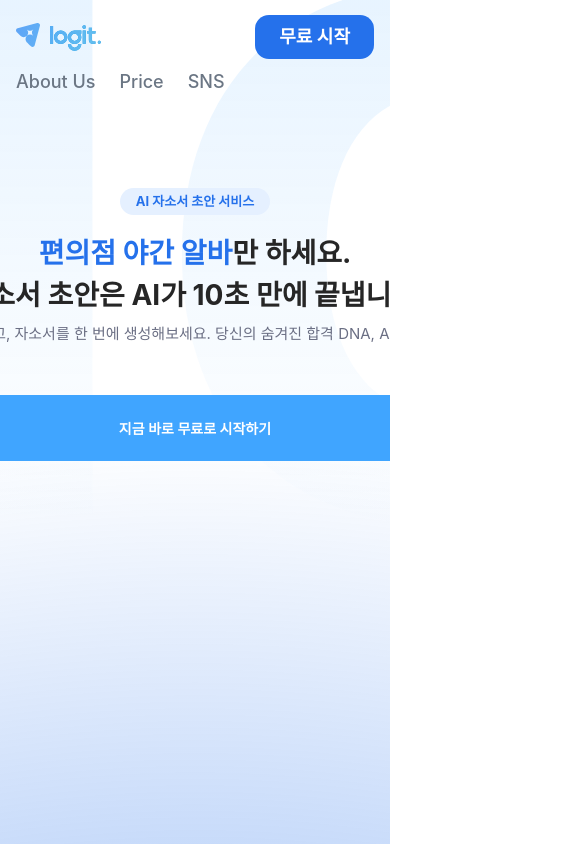
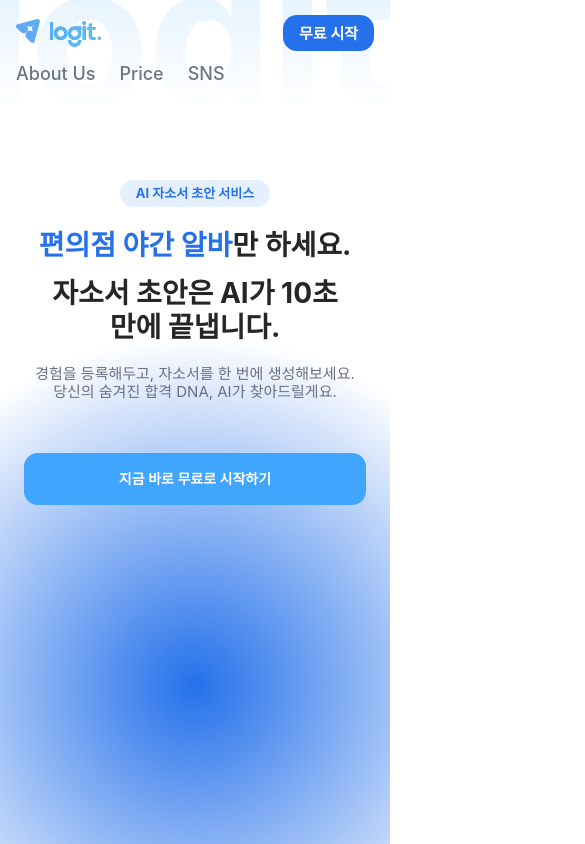
Before and after one commit to Nexters-Logit/logit-landing, a Next.js app: page / in a window 390 px wide. Shown: the top 844 px of the page, 585 px wide, since content can reach past the window. Built offline with nearby package versions, Linux system fonts and the light colour scheme; a web font is replaced by a local one.

Commit message:
feat: Hero/Header 반응형 적용

```diff
--- a/src/app/page.tsx
+++ b/src/app/page.tsx
@@ -11,11 +11,11 @@ export default function Home() {
         <div
           className="absolute left-1/2 -translate-x-1/2 pointer-events-none"
           style={{
-            width: "3273px",
-            height: "3273px",
-            borderRadius: "3273px",
+            width: "clamp(700px, 170vw, 3273px)",
+            height: "clamp(700px, 170vw, 3273px)",
+            borderRadius: "50%",
             background: "radial-gradient(50% 50% at 50% 50%, #2571EB 0%, rgba(216, 231, 255, 0.00) 100%)",
-            top: "429px",
+            top: "clamp(150px, 39.7vh, 429px)",
             zIndex: 0,
           }}
         />
@@ -25,10 +25,10 @@ export default function Home() {
           aria-hidden="true"
           style={{
             position: "absolute",
-            left: "-50px",
-            top: "-222px",
-            width: "1970px",
-            height: "943px",
+            left: "max(-50px, -2.6vw)",
+            top: "max(-222px, -11.6vw)",
+            width: "clamp(375px, 103vw, 1970px)",
+            height: "auto",
             maxWidth: "none",
             pointerEvents: "none",
             zIndex: 0,
@@ -40,7 +40,7 @@ export default function Home() {
       <PainPoint />
       <Features />
       {/* 높이 0 앵커: 다크 섹션 overflow:hidden에 클립되지 않고 경계를 걸치는 요소를 배치 */}
-      <div style={{ position: "relative", height: 0, zIndex: 2 }}>
+      <div className="hidden md:block" style={{ position: "relative", height: 0, zIndex: 2 }}>
         <img
           src="/next-section-mockup.svg"
           alt=""
--- a/src/components/sections/Header.tsx
+++ b/src/components/sections/Header.tsx
@@ -58,7 +58,7 @@ export default function Header() {
           href="https://logit.ai.kr"
           target="_blank"
           rel="noopener noreferrer"
-          className="flex h-[44px] px-6 py-[14px] justify-center items-center gap-[14px] rounded-[14px] bg-primary-200 hover:bg-primary-300 text-white font-semibold text-[18px] leading-[140%] transition-colors duration-200 whitespace-nowrap"
+          className="flex h-[36px] md:h-[44px] px-4 md:px-6 py-2 md:py-[14px] justify-center items-center gap-[14px] rounded-[14px] bg-primary-200 hover:bg-primary-300 text-white font-semibold text-[15px] md:text-[18px] leading-[140%] transition-colors duration-200 whitespace-nowrap"
         >
           <span className="hidden sm:inline">지금 무료로 시작하기</span>
           <span className="sm:hidden">무료 시작</span>
--- a/src/components/sections/Hero.tsx
+++ b/src/components/sections/Hero.tsx
@@ -132,14 +132,14 @@ export default function Hero() {
               </span>
               만 하세요.
             </span>
-            <span className="leading-[72%] whitespace-nowrap">
+            <span className="leading-[120%] md:leading-[72%] [word-break:keep-all]">
               자소서 초안은 AI가 10초 만에 끝냅니다.
             </span>
           </h1>
 
           {/* 서브카피 */}
           <p
-            className="font-normal text-grey-300 leading-[120%] text-center whitespace-nowrap"
+            className="font-normal text-grey-300 leading-[120%] text-center [word-break:keep-all]"
             style={{
               ...revealStyle(mounted, STAGGER_ITEMS[2].delay),
               fontSize: "clamp(15px, 1.25vw, 24px)",
@@ -154,12 +154,12 @@ export default function Hero() {
             href="https://logit.ai.kr"
             target="_blank"
             rel="noopener noreferrer"
-            className="flex items-center justify-center bg-primary-100 hover:bg-primary-200 text-white font-semibold leading-[140%] rounded-[14px] transition-colors duration-200 whitespace-nowrap"
+            className="flex items-center justify-center bg-primary-100 hover:bg-primary-200 text-white font-semibold leading-[140%] rounded-[14px] transition-colors duration-200 whitespace-nowrap w-full"
             style={{
               ...revealStyle(mounted, STAGGER_ITEMS[3].delay),
               fontSize: "clamp(14px, 0.94vw, 18px)",
-              width: "586px",
-              height: "66px",
+              maxWidth: "586px",
+              height: "clamp(52px, 5vw, 66px)",
               padding: "14px 24px",
               marginTop: "calc(52px - clamp(20px, 2.08vw, 40px))",
             }}
@@ -172,7 +172,7 @@ export default function Hero() {
 
       {/* 앱 다운로드 - 우측 하단 고정 */}
       <div
-        className="absolute bottom-12 right-[30px] z-10 flex items-center gap-4 max-md:hidden"
+        className="absolute bottom-12 right-[30px] z-10 flex items-center gap-4 max-sm:hidden"
         style={revealStyle(mounted, STAGGER_ITEMS[4].delay)}
       >
         <a href="https://apps.apple.com/kr/app/logit/id6759486113" target="_blank" rel="noopener noreferrer">
```
